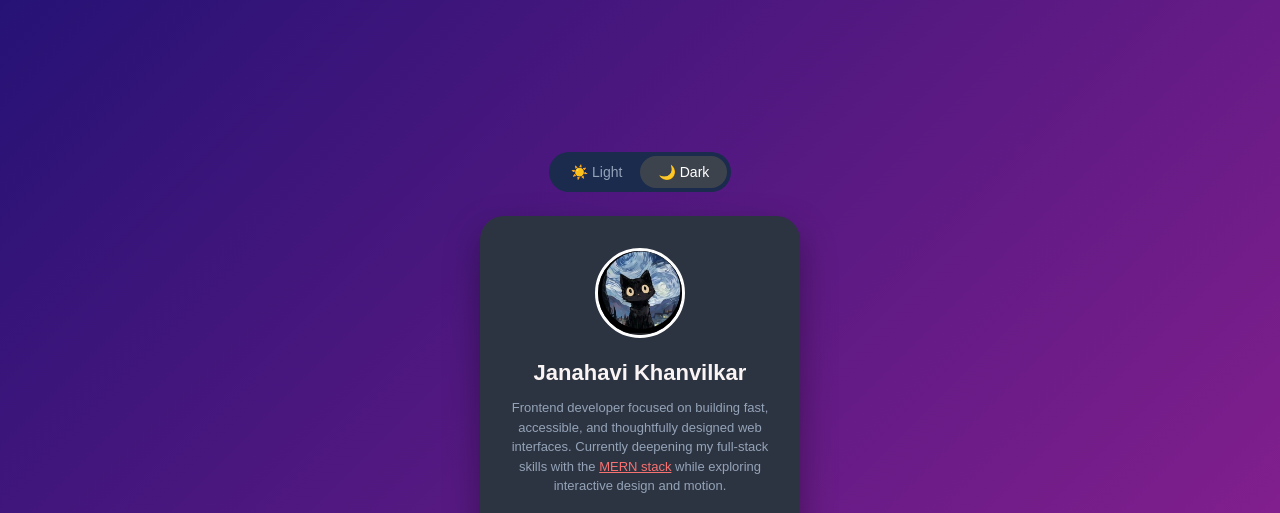
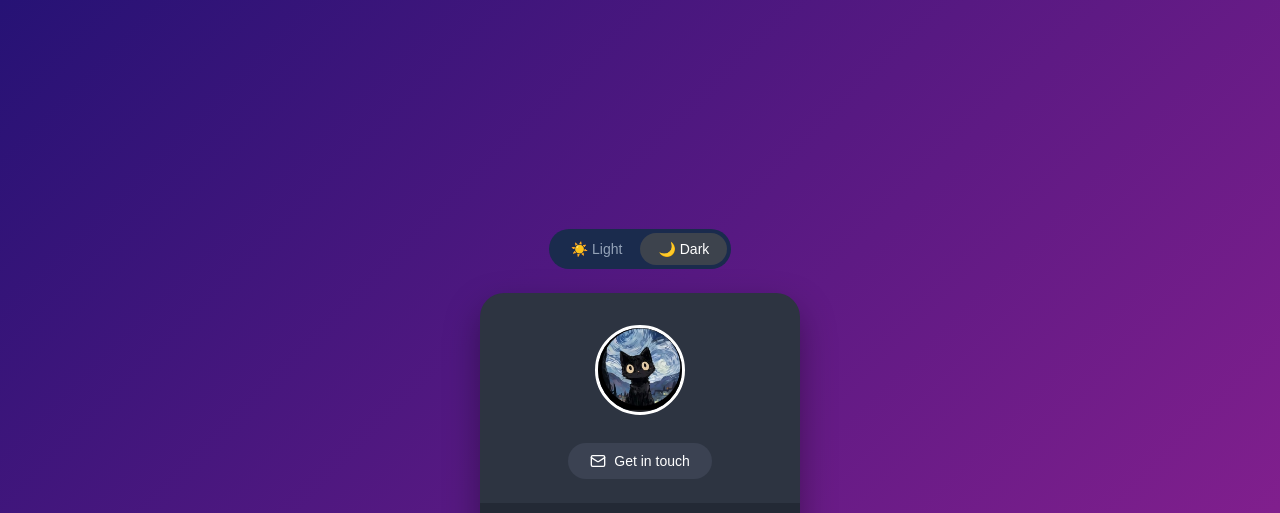
Before and after one commit to janahavikhanvilkar/profile-card, a plain HTML site: page index.html in a window 1280 px wide. Shown: the top 513 px of the page. Drawn offline with Linux system fonts and the light colour scheme; files whose address does not match are found by name.

Commit message:
Update index.html

```diff
--- a/index.html
+++ b/index.html
@@ -25,11 +25,11 @@
       </div>
 
 
-      <h1 class="name">Janahavi Khanvilkar</h1>
+      <h1 class="name"> </h1>
 
 
       <p class="bio">
-        Frontend developer focused on building fast, accessible, and thoughtfully designed web interfaces. Currently deepening my full-stack skills with the <a href="https://www.mongodb.com/mern-stack" target="_blank">MERN stack</a> while exploring interactive design and motion.
+
       </p>
 
 
```
